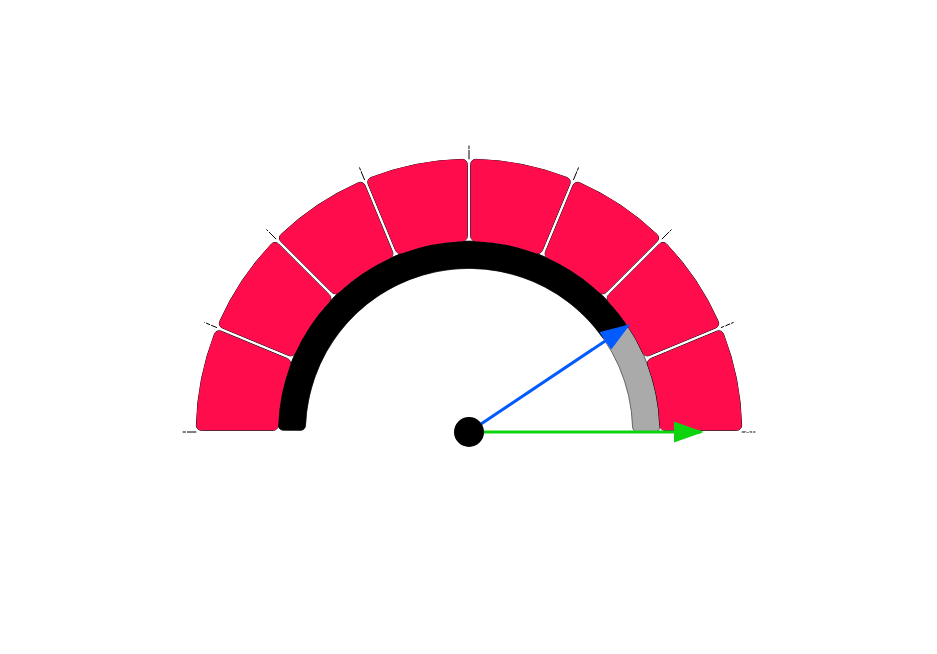
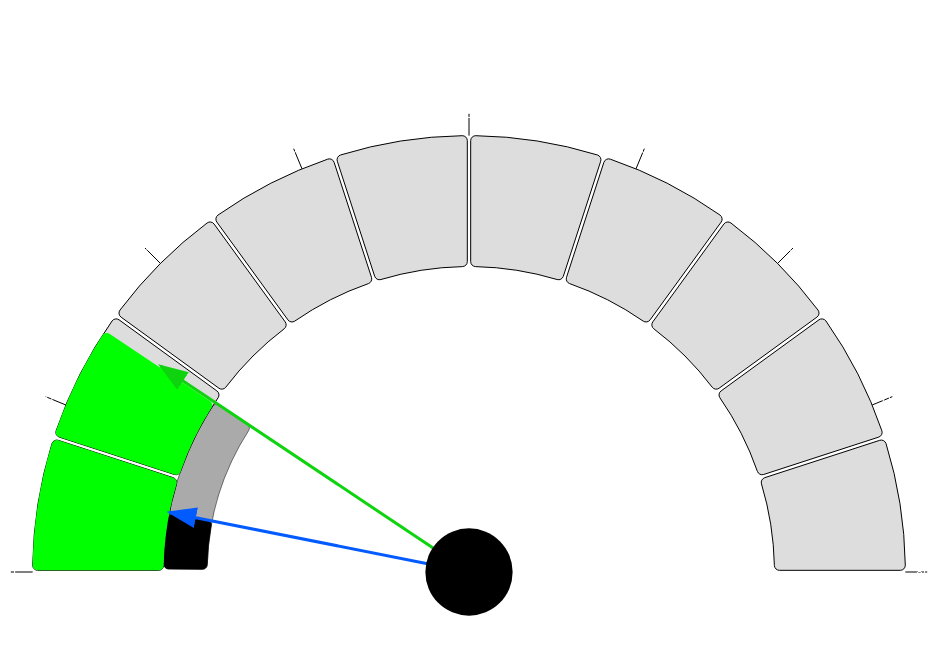
Before and after one commit to DarkvoiceGit/gaugeChart, a React (Vite) app in the folder baro-meter/: page / in a window 1280 px wide. Shown: the top 654 px of the page, without its empty margins (171-1108 px from the left). Built offline with nearby package versions, Linux system fonts and the light colour scheme.

Commit message:
fix scale + add tile config

```diff
--- a/baro-meter/src/App.tsx
+++ b/baro-meter/src/App.tsx
@@ -4,17 +4,17 @@ import GaugeChart from "./GaugeChart";
 
 function App() {
 
-    const planned = 15;
-    const booked = 65;
+    const planned = 10;
+    const booked = 5;
 
     return (
         <div className="gauge-chart">
             <GaugeChart
                 booked = {booked}
                 planned = {planned}
-                height={800}
-                width={600}
-                thresholdYellow={75}
+                height={1080}
+                width={960}
+                thresholdYellow={60}
                 thresholdRed={80}
                 withOpacitySwitch={true}
                 colorTileThresholdRed={'#ff0c4d'}
@@ -25,6 +25,7 @@ function App() {
                 colorPlannedBar={'#aaaaaa'}
                 enableToolTip={true}
                 enableUnitTicks={true}
+                tiles={10}
                 // bigArrowConfig={}
                 // smallArrowwConfig={}
             />
--- a/baro-meter/src/GaugeChart.tsx
+++ b/baro-meter/src/GaugeChart.tsx
@@ -17,10 +17,11 @@ interface GaugeProps {
     colorPlannedBar: string
     enableToolTip: boolean
     enableUnitTicks: boolean
+    tiles: number
 }
 
 
-const Pointer = ({x, y, color, markerId}: { x: number; y: number; color: string; markerId: string }) => (
+const Pointer = ({x, y, color, markerId, r}: { x: number; y: number; color: string; markerId: string, r: number }) => (
     <>
         <line
             x1={0}
@@ -111,9 +112,10 @@ const Gauge: React.FC<GaugeProps> = ({
                                          colorTileBg,
                                          colorBookedBar,
                                          colorPlannedBar,
-                                         enableUnitTicks
+                                         enableUnitTicks,
+    tiles
                                      }) => {
-    const numTiles = 8
+    const numTiles = tiles === 0? 1 : tiles
     const ref = useRef<SVGSVGElement>(null);
     const [isTileHovered, setIsTileHovered] = useState<boolean>(false);
     const [isBarBookedHovered, setIsBarBookedHovered] = useState<boolean>(false);
@@ -300,8 +302,8 @@ const Gauge: React.FC<GaugeProps> = ({
 
                         // Tile-Vordergrund (gefüllter Teil)
                         const tileForegroundArc = d3.arc<d3.DefaultArcObject>()
-                            .innerRadius(isTileHovered  && withOpacitySwitch  ? radius * 0.7 - 5 : radius * 0.7)
-                            .outerRadius(isTileHovered  && withOpacitySwitch  ? radius + 1 : radius)
+                            .innerRadius(isTileHovered  && withOpacitySwitch  ? radius * 0.7 - 15 : radius * 0.7)
+                            .outerRadius(isTileHovered  && withOpacitySwitch  ? radius + 10 : radius)
                             .startAngle(tileStartAngle)
                             .endAngle(tileFillEndAngle).padRadius(2).padAngle(2).cornerRadius(5);
 
@@ -345,7 +347,7 @@ const Gauge: React.FC<GaugeProps> = ({
                     <circle
                         cx={0}
                         cy={0}
-                        r={15}
+                        r={radius / 10}
                         fill={'black'}
                     />
                     </g>
```
